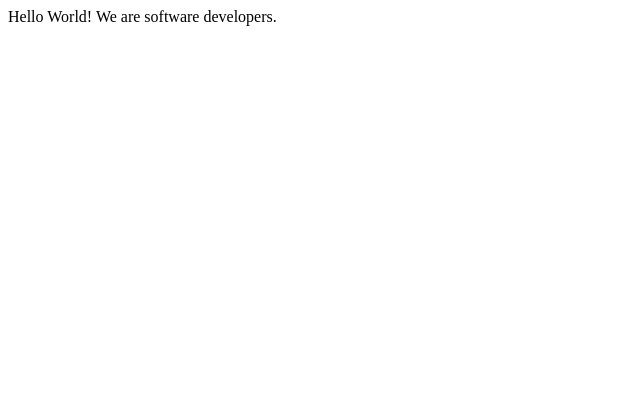
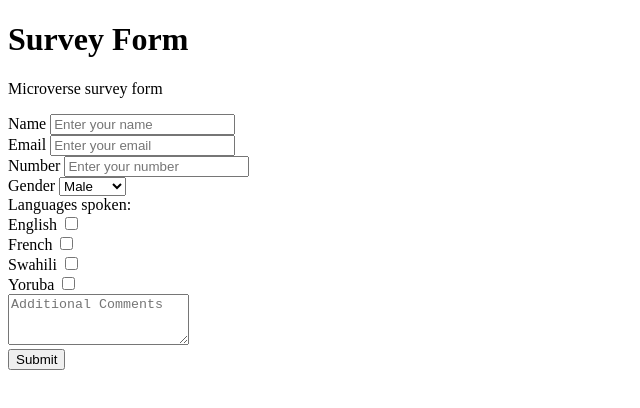
Before and after one commit to adelaykay/microverse, a plain HTML site: page index.html in a window 1280 px wide. Shown: the whole page, without its empty margins (0-640 px from the left). Drawn offline with Linux system fonts and the light colour scheme.

Commit message:
html base structure

```diff
--- a/index.html
+++ b/index.html
@@ -1,13 +1,69 @@
 <!DOCTYPE html>
 <html lang="en">
   <head>
-    <meta charset="UTF-8">
+    <meta charset="UTF-8" />
     <title>Fork Me! FCC: Test Suite Template</title>
-    <link rel="stylesheet" href="css/style.css">
+    <link rel="stylesheet" href="css/style.css" />
   </head>
 
   <body>
-    Hello World! We are software developers.
+    <div class="container">
+      <header class="title">
+        <h1>Survey Form</h1>
+        <p id="description">Microverse survey form</p>
+      </header>
+      <form method="get"  id="survey-form">
+        <div class="form-group">
+          <label for="name" id="name-label">Name</label>
+          <input type="text" id="name" placeholder="Enter your name" />
+        </div>
+        <div class="form-group">
+          <label for="email" id="email-label">Email</label>
+          <input type="email" id="email" placeholder="Enter your email" />
+        </div>
+        <div class="form-group">
+          <label for="number" id="number-label">Number</label>
+          <input
+            type="number"
+            id="number"
+            placeholder="Enter your number"
+            min=""
+            max="" />
+        </div>
+        <div class="form-group">
+          <label for="gender">Gender</label>
+          <select id="dropdown">
+            <option value="Male" name="gender">Male</option>
+            <option value="Female" name="gender">Female</option>
+            <option value="Other" name="gender">Other</option>
+          </select>
+        </div>
+        <div class="form-group">
+          <label for="language">Languages spoken:</label>
+          <div>
+            <label for="english">English</label>
+            <input type="checkbox" value="English" />
+          </div>
+          <div>
+            <label for="french">French</label>
+            <input type="checkbox" value="French" />
+          </div>
+          <div>
+            <label for="swahili">Swahili</label>
+            <input type="checkbox" value="swahili" />
+          </div>
+          <div>
+            <label for="yoruba">Yoruba</label>
+            <input type="checkbox" value="yoruba" />
+          </div>
+        </div>
+        <div class="form-group">
+          <textarea rows="3" placeholder="Additional Comments"></textarea>
+        </div>
+        <button id="submit">Submit</button>
+      </form>
+    </div>
+
     <script src="https://cdn.freecodecamp.org/testable-projects-fcc/v1/bundle.js"></script>
 
     <!--
@@ -22,6 +78,6 @@
     - The freeCodeCamp Team
 
     -->
-    <script  src="js/index.js"></script>
+    <script src="js/index.js"></script>
   </body>
 </html>
```
